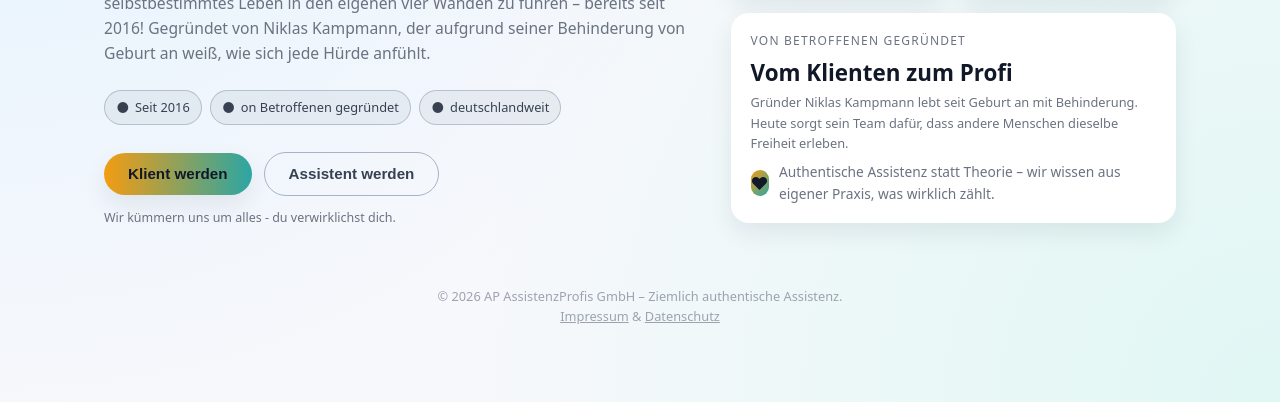
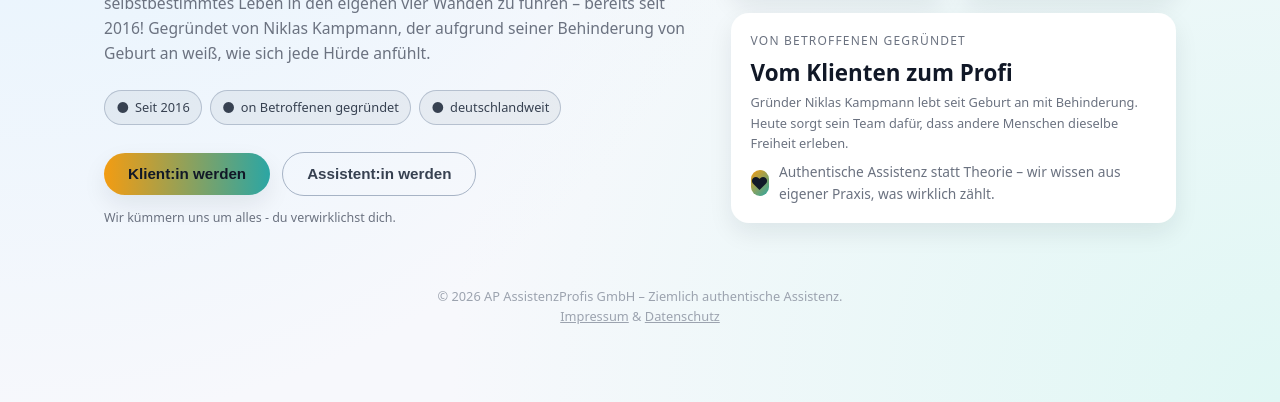
Before and after one commit to ghubap/assistenzprofis, a plain HTML site: page index.html in a window 1280 px wide. Shown: the part 398-800 px from the top of the page. Drawn offline with Linux system fonts and the light colour scheme.

Commit message:
Update index.html

```diff
--- a/index.html
+++ b/index.html
@@ -70,10 +70,10 @@
         </div>
         <div class="hero-actions">
           <button class="btn btn-primary" onclick="location.href='contact.html'">
-            Klient werden
+            Klient:in werden
           </button>
           <button class="btn btn-ghost" onclick="location.href='contact.html'">
-  Assistent werden
+  Assistent:in werden
 </button>
           <div class="hero-note">
             Wir kümmern uns um alles - du verwirklichst dich.
```
